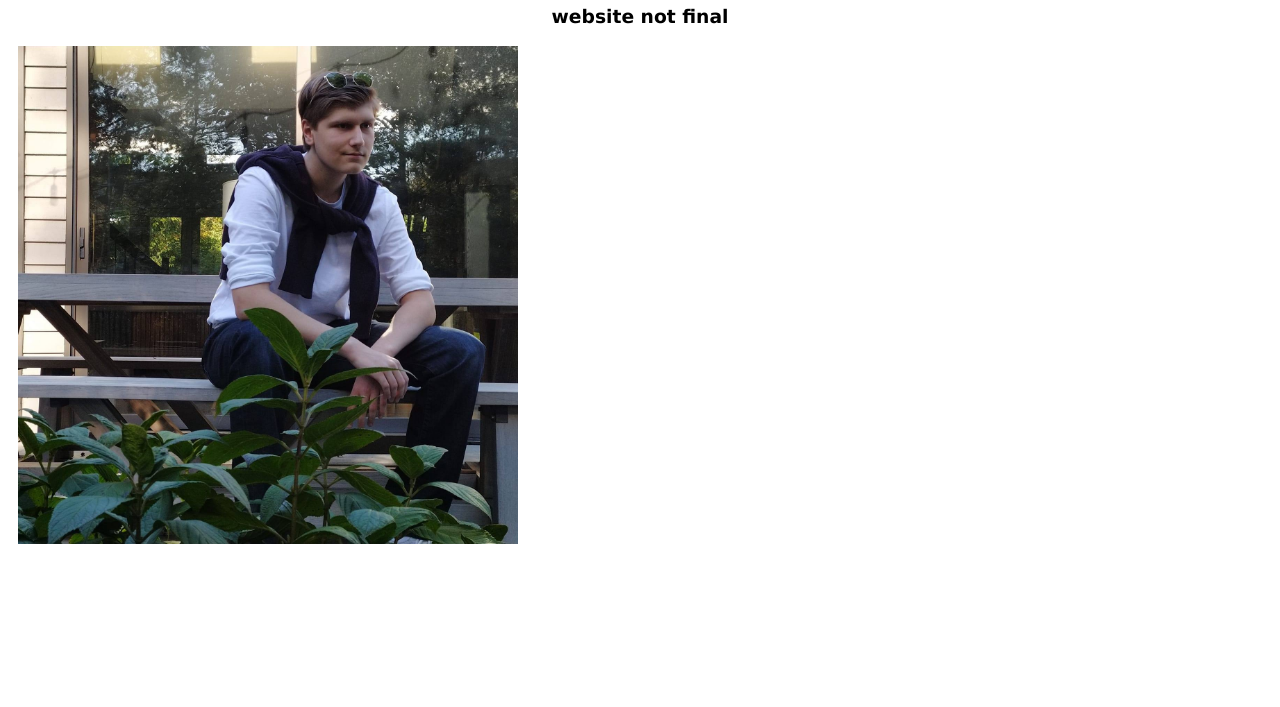
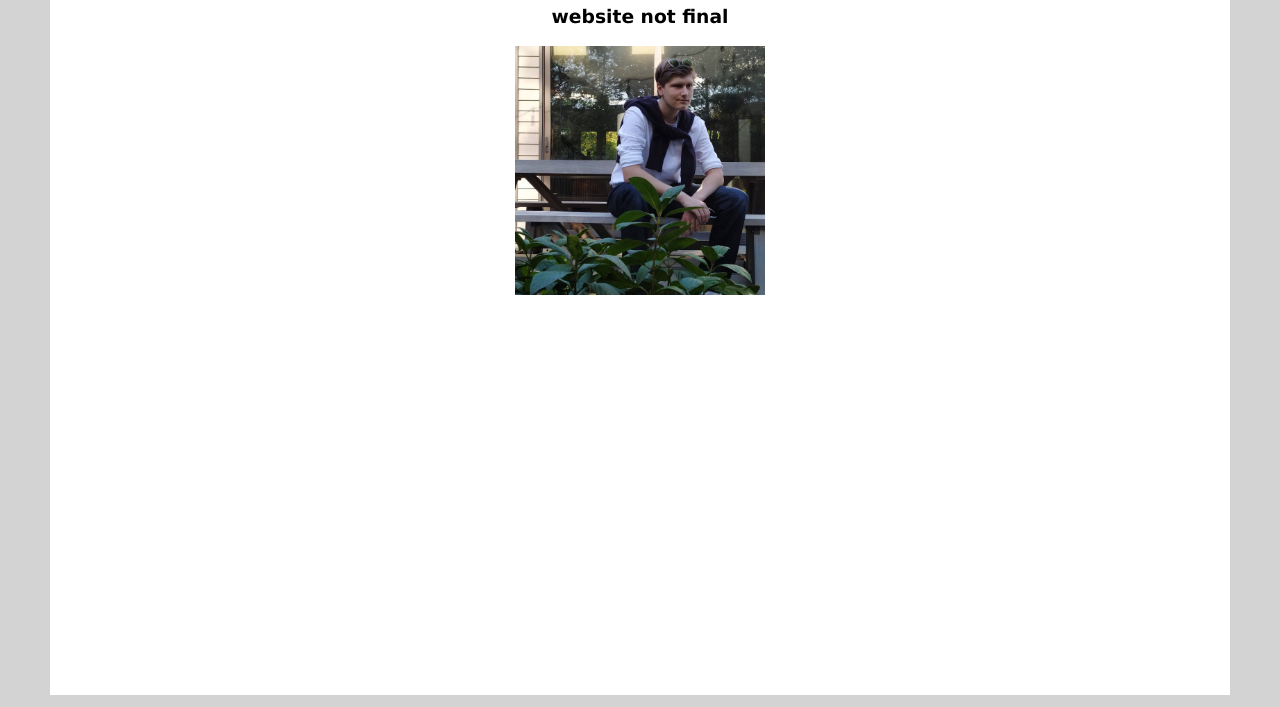
Before and after one commit to CooperJKnapp/CooperJKnapp.github.io, a plain HTML site: page index.html in a window 1280 px wide. Shown: the part 93-800 px from the top of the page. Drawn offline with Linux system fonts and the light colour scheme.

Commit message:
Made it a thing

```diff
--- a/index.html
+++ b/index.html
@@ -10,6 +10,8 @@
 <body>
     <h1>CooperJKnapp's Test Page</h1>
     <h3>website not final</h3>
-    <img src="images/pictureOfMe.jpg"/>
+    <div>
+        <img src="images/pictureOfMe.jpg"/>
+    </div>
 </body>
 </html>
--- a/style.css
+++ b/style.css
@@ -4,10 +4,22 @@ h1, h3 {
 }
 
 body {
+    margin-left: 50px;
+    margin-right: 50px;
+    background-color: white;
     padding: 10px;
+    height: 95vh;
+}
+
+html {
+    background-color: lightgrey;
+    padding: 0px;
 }
 
 img {
-    max-width: 500px;
+    max-width: 250px;
     max-height: auto;
+    display: block;
+	margin: 0 auto;
+	width: auto;
 }
```
